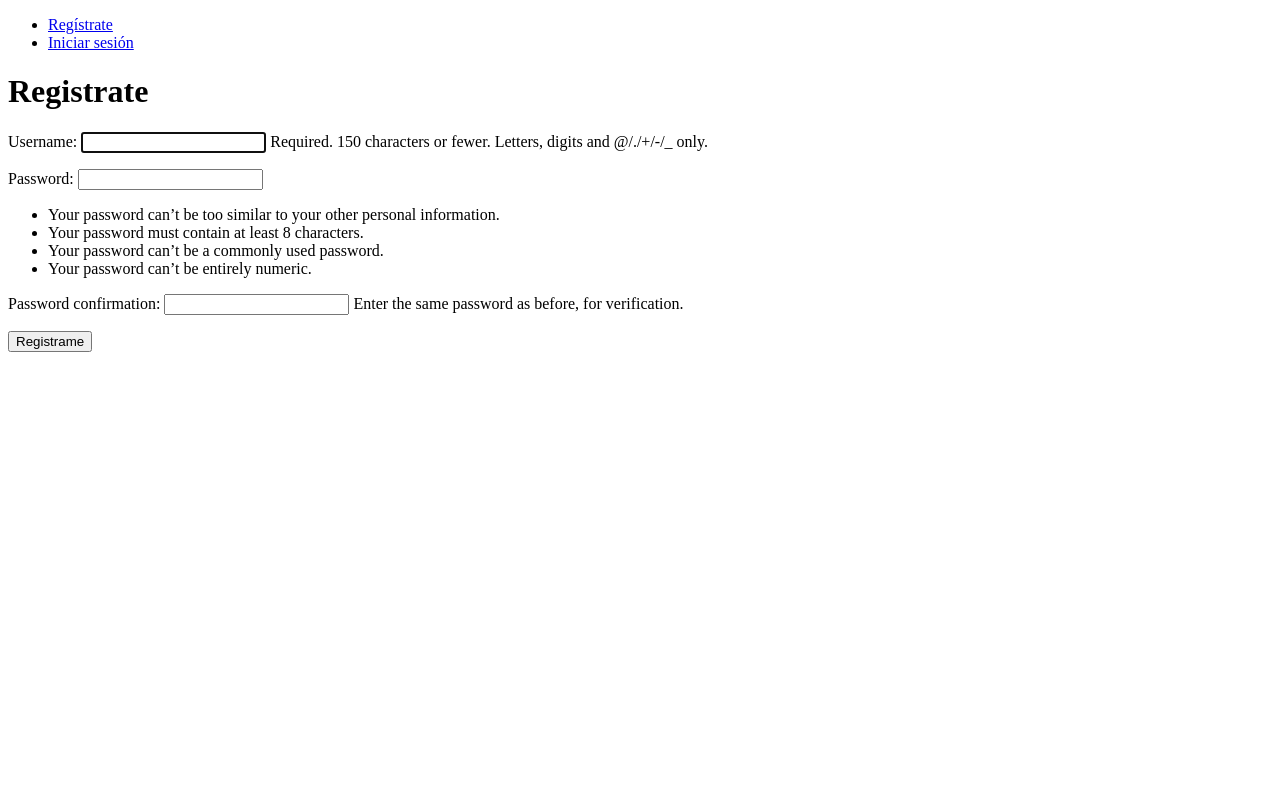
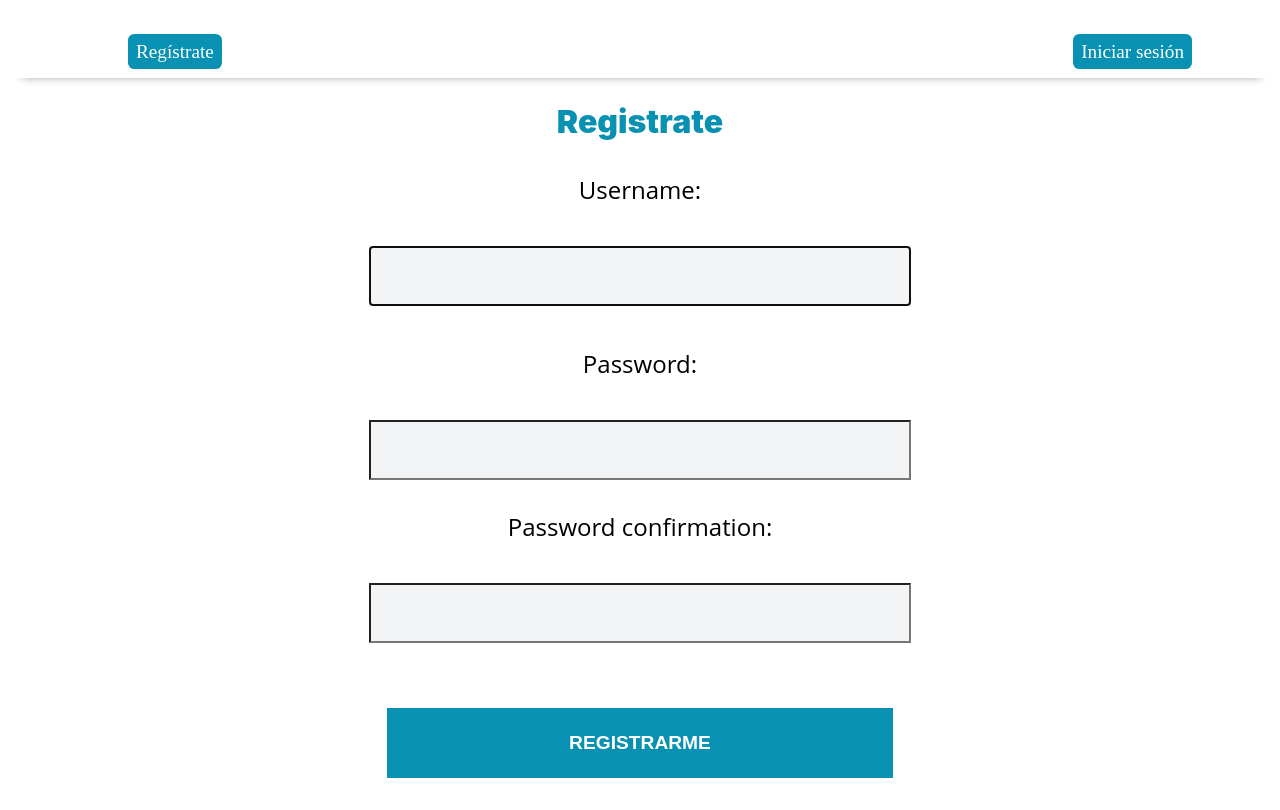
Before and after one commit to josueim/SapAlquiladora, a Django app: page /registro/ in a window 1280 px wide. Before the commit the page ends 352 px from the top, so only its background shows below. Run offline with Django 4.2, Linux system fonts and the light colour scheme.

Commit message:
css actualizados y html con clases

```diff
--- /dev/null
+++ b/AppAlquiladora/static/signup.css
@@ -0,0 +1,144 @@
+:root{
+    --fuente_headings: 'Inter', sans-serif;
+    --fuente_textos: 'Open Sans', sans-serif;
+
+
+    --cyan: #0891B2;
+    --azul: #2563EB;
+    --indigo: #4338CA;
+    --morado: #7C3AED;
+    --naranja:#F59E0B;
+    --rosa: #DB2777;
+
+    --blanco: #FFFFFF;
+    --gris: #6b7280;
+    --grisOscuro: #4B5563;
+    --grisClaro: #f3f4f6;
+    --negro: #000;
+
+    --rojo: rgb(169, 0, 0);
+    --verde: rgb(0, 120, 0);
+}
+
+h1, h2, h3 {
+    font-family: var(--fuente_headings);
+    margin: 0 0 0 ;
+    font-weight: 900;
+
+}
+
+h1 {
+    font-size: 6rem;
+    text-align: left;
+    color: var(--cyan);
+
+}
+h3 {
+    font-size: 2rem;
+    text-align: center;
+    padding: 1.5rem;
+    color: var(--cyan);
+
+
+}
+h2 {
+    font-size: 4rem;
+}
+
+.formulario{
+    text-align: center;
+    padding: auto;
+    color:var(--negro);
+    font-size: 1.5rem;
+    font-family: var(--fuente_textos);
+    display: block;
+    align-items: center;
+    margin-bottom: 2rem;
+
+}
+
+a{
+    flex: 0 0 10rem;
+    color: var(--balnco);
+    font-size: 1.2rem;
+    background-color: var(--cyan);
+    display: flex;
+    align-items: center;
+    justify-content: space-around;
+    padding: .5rem;
+    line-height: 1;
+    border-radius: .4rem;
+    text-decoration: none;
+}
+a:hover{
+    background-color: var(--negro);
+}
+ul{
+        display: block;
+        justify-content: space-between;
+        align-items: center;
+        color:var(--blanco);
+        padding-top: .1rem;
+        font-size: .1rem;
+}
+input{
+    flex: 1;
+    padding: 1rem;
+    border: auto;
+    font-size: 1.3rem;
+    background-color:var(--grisClaro);
+    width: 40%;
+    align-items: center;
+}
+label{
+    display: block;
+    align-items: center;
+    margin-bottom: 2rem;
+    text-align: center;
+    padding: .5rem;
+    text-align: center;
+    justify-content: space-between;
+
+
+}
+span{
+    font-size: .5rem;
+    color:var(--blanco);
+    text-align:left
+}
+ul{
+    display: flex;
+    justify-content: space-between;
+    align-items: center;
+    color:var(--blanco);
+    padding-top: 1rem;
+}
+
+.acciones{
+    background-color: var(--blanco);
+    padding: .5rem 5rem;
+    box-shadow: 1px 12px 9px -13px rgba(0, 0, 0, .4);
+}
+.boton{
+    background-color: var(--cyan);
+    padding: 1.5rem 4rem;
+    color:var(--blanco);
+    font-size: 1.2rem;
+    display: inline-block;
+    font-weight: 700;
+    border: none;
+    transition-property: background-color;
+    transition-duration: .3s;
+    text-align: center;
+    display: block;
+    block-size: auto;
+    text-transform: uppercase;
+    margin-top: 2rem;
+    margin-right: auto;
+    margin-left: auto;
+
+}
+.boton:hover{
+    cursor: pointer;
+    background-color: var(--morado);
+}
--- a/AppAlquiladora/templates/signup.html
+++ b/AppAlquiladora/templates/signup.html
@@ -4,21 +4,27 @@
     <meta charset="UTF-8">
     <meta http-equiv="X-UA-Compatible" content="IE=edge">
     <meta name="viewport" content="width=device-width, initial-scale=1.0">
+    <link href="https://fonts.googleapis.com">
+    <link href="https://fonts.gstatic.com" crossorigin>
+    <link rel="stylesheet" href="/static/signup.css"type="text/css">
     <title>Registro</title>
 </head>
 <body>
+    <div class="acciones">
+    {% extends 'base.html' %}
 
-    {% extends 'base.html' %}
     {% block content %}
+    </div>
+        <h3>Registrate</h3>
 
-    <h1>Registrate</h1>
-    <h2>{{error}}</h2>
-    <form action="/registro/" method="POST">
-        {% csrf_token %}
-        {{form.as_p}}
-        <input type="submit"class="boton" value="Registrame">
-    </form>
+        <h2>{{error}}</h2>
 
+        <form class="formulario"action="/registro/" method="POST">
+            {% csrf_token %}
+            {{form}}
+            <input type="submit"class="boton" value="Registrarme">
+
+        </form>
     {% endblock %}
 
 </body>
```
Also changed, not shown: AppAlquiladora/static/home.css (added, +162 -0 lines), AppAlquiladora/static/menu.css (added, +89 -0 lines), AppAlquiladora/templates/home.html (+22 -10 lines), AppAlquiladora/templates/menu.html (+10 -3 lines), db.sqlite3.
